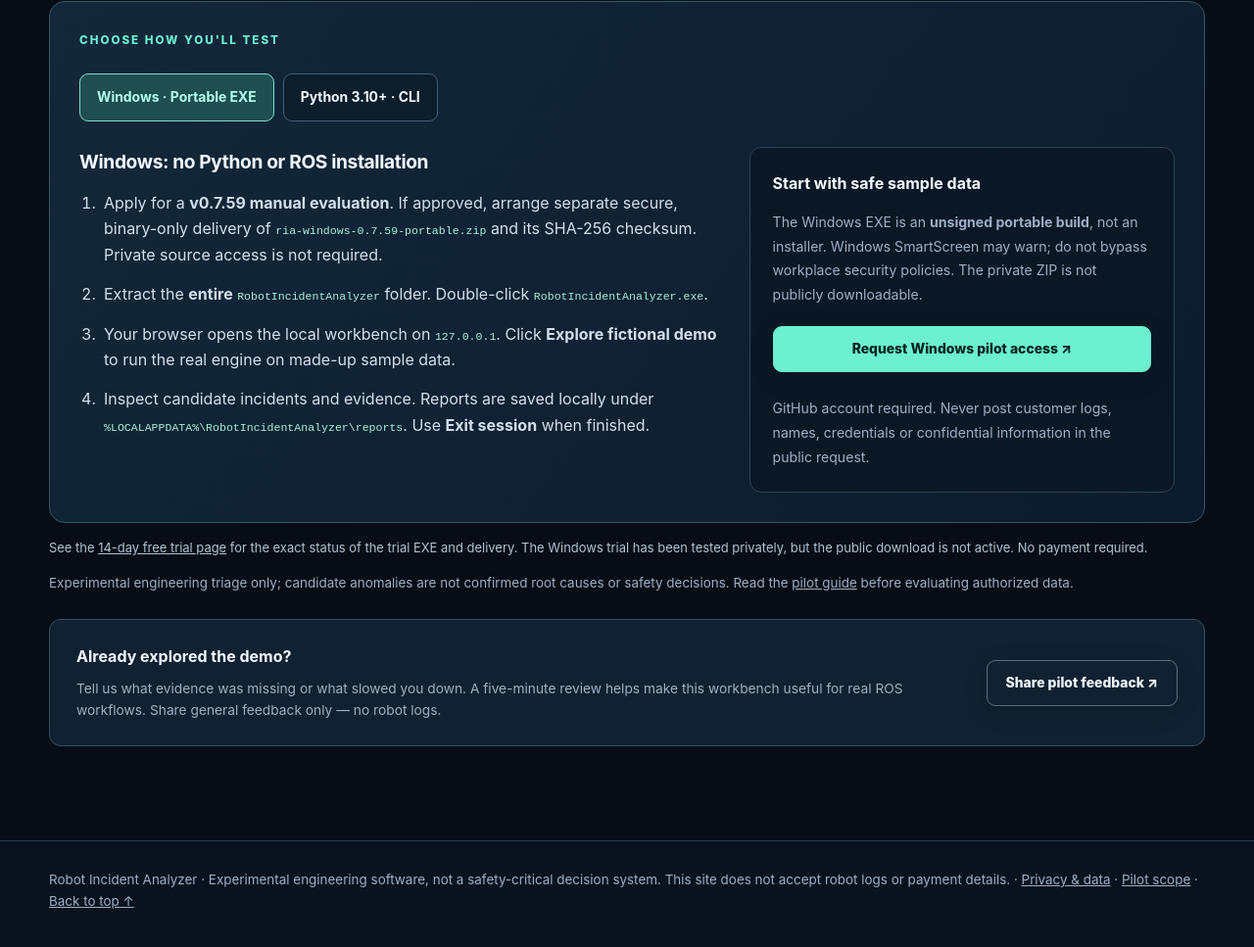
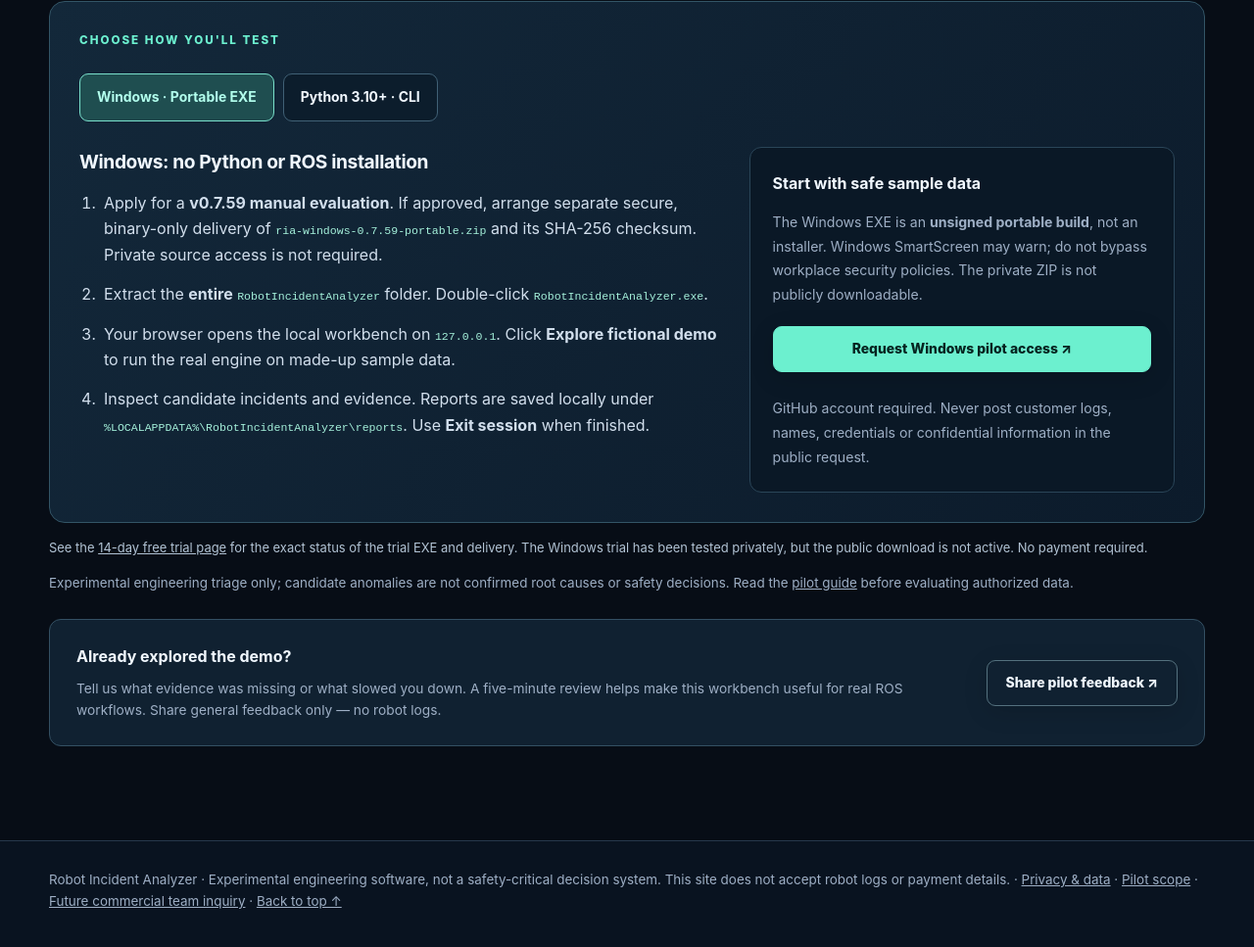
Before and after one commit to ODIN3797/robot-incident-analyzer-site, a plain HTML site: page index.html in a window 1280 px wide. Shown: the part 5880-6847 px from the top of the page at 98% size. Drawn offline with Linux system fonts and the light colour scheme.

Commit message:
fix(site): keep quiet public future-commercial inquiry footer link for existing launch contract

```diff
--- a/index.html
+++ b/index.html
@@ -223,7 +223,7 @@ footer{background:#091320}
   </div>
 </section>
 </main>
-<footer><div class="container">Robot Incident Analyzer · Experimental engineering software, not a safety-critical decision system. This site does not accept robot logs or payment details. · <a href="./privacy.html">Privacy &amp; data</a> · <a href="./pilot-terms.html">Pilot scope</a> · <a href="#top">Back to top ↑</a></div></footer>
+<footer><div class="container">Robot Incident Analyzer · Experimental engineering software, not a safety-critical decision system. This site does not accept robot logs or payment details. · <a href="./privacy.html">Privacy &amp; data</a> · <a href="./pilot-terms.html">Pilot scope</a> · <a href="https://github.com/ODIN3797/robot-incident-analyzer-site/issues/new?template=commercial_inquiry.yml" target="_blank" rel="noopener noreferrer">Future commercial team inquiry</a> · <a href="#top">Back to top ↑</a></div></footer>
 <script>
 "use strict";
 const scenarios=[
```
